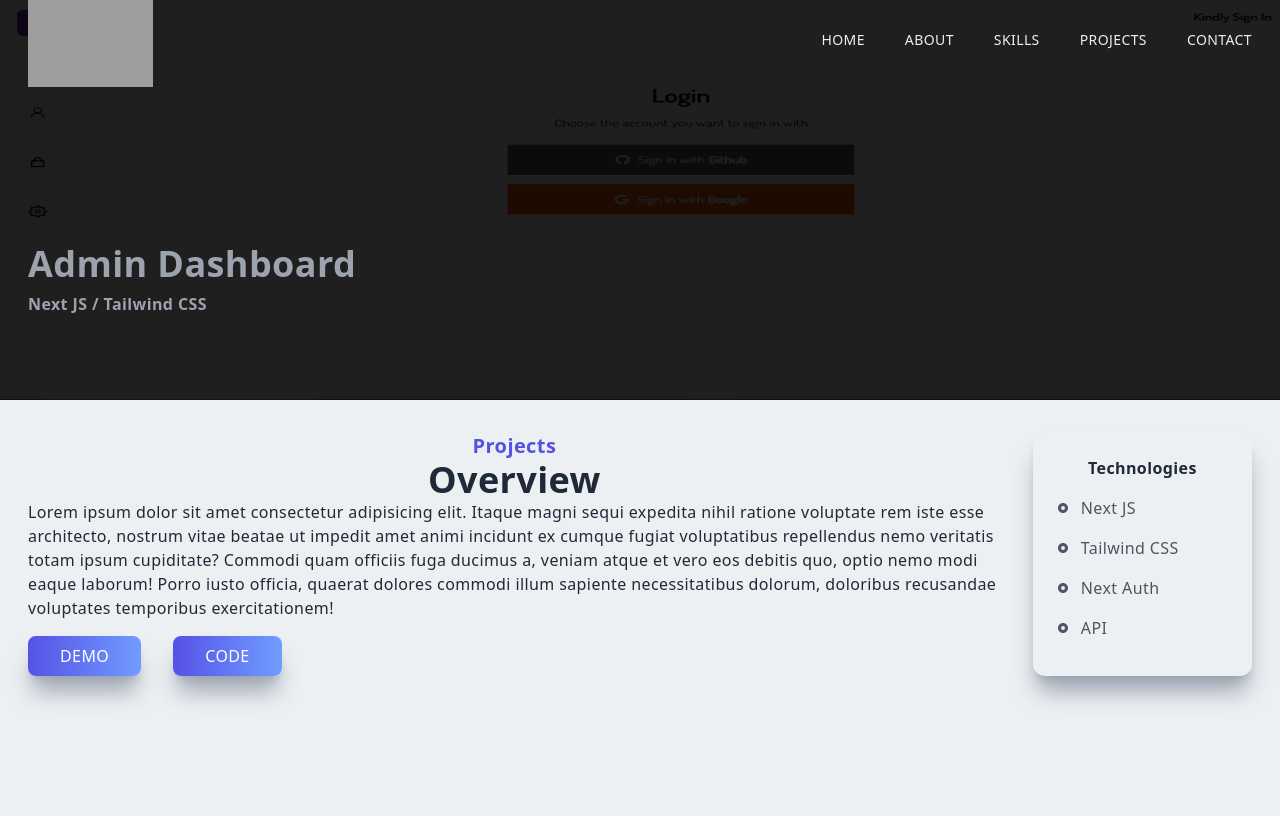
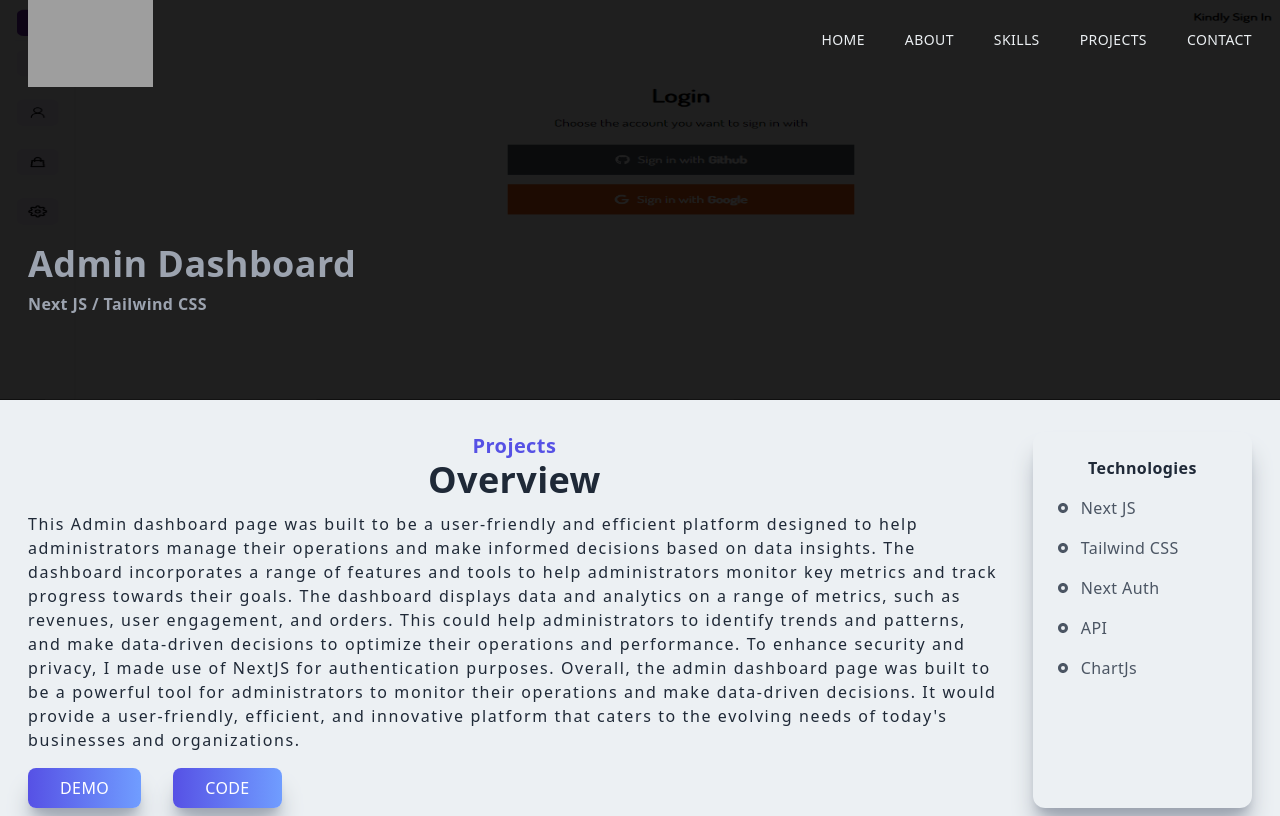
Before and after one commit to babyKokoDev/Portfolio-Website, a Next.js app: page /Dashboard in a window 1280 px wide. Built offline with nearby package versions, Linux system fonts and the light colour scheme; grey boxes are pictures that could not be loaded.

Commit message:
projects

```diff
--- a/pages/Bank.jsx
+++ b/pages/Bank.jsx
@@ -19,7 +19,7 @@ const Bank = () => {
             <div className='col-span-4'>
                 <p className='text-center text-xl text-[#5651e5] font-semibold'>Projects</p>
                 <h2 className='text-center'>Overview</h2>
-                <p>This bank application was built to be user-friendly and intuitive, allowing customers to access a variety of banking services easily. These services include the ability to open and manage accounts, transfer funds, pay bills, add cards, exchange currency and add saving goals. For every transaction made, a receipt is generated that will allow the user to download and print the transaction details. I made it possible for two or more users to tranfer money to one another if created within the same local storage. I implemented local storage to store users information. The settings section is also there where a user can update or change his original information. I made use of currency exchange API for fetching the current rates of currency pairs.</p>
+                <p className='tracking-widest mt-3'>This bank application was built to be user-friendly and intuitive, allowing customers to access a variety of banking services easily. These services include the ability to open and manage accounts, transfer funds, pay bills, add cards, exchange currency and add saving goals. For every transaction made, a receipt is generated that will allow the user to download and print the transaction details. I made it possible for two or more users to tranfer money to one another if created within the same local storage. I implemented local storage to store users information. The settings section is also there where a user can update or change his original information. I made use of currency exchange API for fetching the current rates of currency pairs.</p>
                 <button className='px-8 py-2 mt-4 mr-8'>Demo</button>
                 <button className='px-8 py-2 mt-4'>Code</button>
             </div>
--- a/pages/Dashboard.jsx
+++ b/pages/Dashboard.jsx
@@ -19,7 +19,7 @@ const Dashboard = () => {
           <div className='col-span-4'>
               <p className='text-center text-xl text-[#5651e5] font-semibold'>Projects</p>
               <h2 className='text-center'>Overview</h2>
-              <p>Lorem ipsum dolor sit amet consectetur adipisicing elit. Itaque magni sequi expedita nihil ratione voluptate rem iste esse architecto, nostrum vitae beatae ut impedit amet animi incidunt ex cumque fugiat voluptatibus repellendus nemo veritatis totam ipsum cupiditate? Commodi quam officiis fuga ducimus a, veniam atque et vero eos debitis quo, optio nemo modi eaque laborum! Porro iusto officia, quaerat dolores commodi illum sapiente necessitatibus dolorum, doloribus recusandae voluptates temporibus exercitationem!</p>
+              <p className='tracking-widest mt-3'>This Admin dashboard page was built to be a user-friendly and efficient platform designed to help administrators manage their operations and make informed decisions based on data insights. The dashboard incorporates a range of features and tools to help administrators monitor key metrics and track progress towards their goals. The dashboard displays data and analytics on a range of metrics, such as revenues, user engagement, and orders. This could help administrators to identify trends and patterns, and make data-driven decisions to optimize their operations and performance. To enhance security and privacy, I made use of NextJS for authentication purposes. Overall, the admin dashboard page was built to be a powerful tool for administrators to monitor their operations and make data-driven decisions. It would provide a user-friendly, efficient, and innovative platform that caters to the evolving needs of today's businesses and organizations.</p>
               <button className='px-8 py-2 mt-4 mr-8'>Demo</button>
               <button className='px-8 py-2 mt-4'>Code</button>
           </div>
@@ -31,6 +31,7 @@ const Dashboard = () => {
                   <p className='text-gray-600 py-2 flex items-center'><RiRadioButtonFill className='pr-1 mr-2' /> Tailwind CSS</p>
                   <p className='text-gray-600 py-2 flex items-center'><RiRadioButtonFill className='pr-1 mr-2' /> Next Auth</p>
                   <p className='text-gray-600 py-2 flex items-center'><RiRadioButtonFill className='pr-1 mr-2' /> API</p>
+                  <p className='text-gray-600 py-2 flex items-center'><RiRadioButtonFill className='pr-1 mr-2' /> ChartJs</p>
                 </div>
              </div>
           </div>
--- a/pages/Restaurant.jsx
+++ b/pages/Restaurant.jsx
@@ -19,7 +19,7 @@ const Restaurant = () => {
             <div className='col-span-4'>
                 <p className='text-center text-xl text-[#5651e5] font-semibold'>Projects</p>
                 <h2 className='text-center'>Overview</h2>
-                <p>Lorem ipsum dolor sit amet consectetur adipisicing elit. Itaque magni sequi expedita nihil ratione voluptate rem iste esse architecto, nostrum vitae beatae ut impedit amet animi incidunt ex cumque fugiat voluptatibus repellendus nemo veritatis totam ipsum cupiditate? Commodi quam officiis fuga ducimus a, veniam atque et vero eos debitis quo, optio nemo modi eaque laborum! Porro iusto officia, quaerat dolores commodi illum sapiente necessitatibus dolorum, doloribus recusandae voluptates temporibus exercitationem!</p>
+                <p className='tracking-widest mt-3'>This is typically an African food delivery application built to be a user-friendly and efficient platform designed to provide customers with a seamless and convenient food delivery experience. The application allows customers to browse menus, place orders, and make payments online using paystack, all from the comfort of their homes or workplaces. Overall, this food delivery application was built to be a powerful tool for enhancing the food delivery experience for customers and optimizing delivery operations for food delivery companies. It provides a user-friendly, efficient, and innovative platform that caters to the evolving needs of today's customers.</p>
                 <button className='px-8 py-2 mt-4 mr-8'>Demo</button>
                 <button className='px-8 py-2 mt-4'>Code</button>
             </div>
--- a/pages/Todo.jsx
+++ b/pages/Todo.jsx
@@ -19,7 +19,7 @@ const Todo = () => {
           <div className='col-span-4'>
               <p className='text-center text-xl text-[#5651e5] font-semibold'>Projects</p>
               <h2 className='text-center'>Overview</h2>
-              <p>Lorem ipsum dolor sit amet consectetur adipisicing elit. Itaque magni sequi expedita nihil ratione voluptate rem iste esse architecto, nostrum vitae beatae ut impedit amet animi incidunt ex cumque fugiat voluptatibus repellendus nemo veritatis totam ipsum cupiditate? Commodi quam officiis fuga ducimus a, veniam atque et vero eos debitis quo, optio nemo modi eaque laborum! Porro iusto officia, quaerat dolores commodi illum sapiente necessitatibus dolorum, doloribus recusandae voluptates temporibus exercitationem!</p>
+              <p className='tracking-widest mt-3'>Lorem ipsum dolor sit amet consectetur adipisicing elit. Itaque magni sequi expedita nihil ratione voluptate rem iste esse architecto, nostrum vitae beatae ut impedit amet animi incidunt ex cumque fugiat voluptatibus repellendus nemo veritatis totam ipsum cupiditate? Commodi quam officiis fuga ducimus a, veniam atque et vero eos debitis quo, optio nemo modi eaque laborum! Porro iusto officia, quaerat dolores commodi illum sapiente necessitatibus dolorum, doloribus recusandae voluptates temporibus exercitationem!</p>
               <button className='px-8 py-2 mt-4 mr-8'>Demo</button>
               <button className='px-8 py-2 mt-4'>Code</button>
           </div>
--- a/pages/Twitch.jsx
+++ b/pages/Twitch.jsx
@@ -19,7 +19,7 @@ const Twitch = () => {
           <div className='col-span-4'>
               <p className='text-center text-xl text-[#5651e5] font-semibold'>Projects</p>
               <h2 className='text-center'>Overview</h2>
-              <p>Lorem ipsum dolor sit amet consectetur adipisicing elit. Itaque magni sequi expedita nihil ratione voluptate rem iste esse architecto, nostrum vitae beatae ut impedit amet animi incidunt ex cumque fugiat voluptatibus repellendus nemo veritatis totam ipsum cupiditate? Commodi quam officiis fuga ducimus a, veniam atque et vero eos debitis quo, optio nemo modi eaque laborum! Porro iusto officia, quaerat dolores commodi illum sapiente necessitatibus dolorum, doloribus recusandae voluptates temporibus exercitationem!</p>
+              <p className='tracking-widest mt-3'>This twitch gaming application was built using Next Js and tailwind css. It was built in such a way that any user that wants to access it must sign up. I implemented Next Auth for sign up by providing two authentication providers which are Google and Github. Subsequently, I might add other providers like Facebook and Twitter. I embedded a youtube video to the application and created a lot of dummy API's for user data</p>
               <button className='px-8 py-2 mt-4 mr-8'>Demo</button>
               <button className='px-8 py-2 mt-4'>Code</button>
           </div>
--- a/pages/Weekaway.jsx
+++ b/pages/Weekaway.jsx
@@ -19,7 +19,7 @@ const Weekaway = () => {
           <div className='col-span-4'>
               <p className='text-center text-xl text-[#5651e5] font-semibold'>Projects</p>
               <h2 className='text-center'>Overview</h2>
-              <p>Lorem ipsum dolor sit amet consectetur adipisicing elit. Itaque magni sequi expedita nihil ratione voluptate rem iste esse architecto, nostrum vitae beatae ut impedit amet animi incidunt ex cumque fugiat voluptatibus repellendus nemo veritatis totam ipsum cupiditate? Commodi quam officiis fuga ducimus a, veniam atque et vero eos debitis quo, optio nemo modi eaque laborum! Porro iusto officia, quaerat dolores commodi illum sapiente necessitatibus dolorum, doloribus recusandae voluptates temporibus exercitationem!</p>
+              <p className='tracking-widest mt-3'>Lorem ipsum dolor sit amet consectetur adipisicing elit. Itaque magni sequi expedita nihil ratione voluptate rem iste esse architecto, nostrum vitae beatae ut impedit amet animi incidunt ex cumque fugiat voluptatibus repellendus nemo veritatis totam ipsum cupiditate? Commodi quam officiis fuga ducimus a, veniam atque et vero eos debitis quo, optio nemo modi eaque laborum! Porro iusto officia, quaerat dolores commodi illum sapiente necessitatibus dolorum, doloribus recusandae voluptates temporibus exercitationem!</p>
               <button className='px-8 py-2 mt-4 mr-8'>Demo</button>
               <button className='px-8 py-2 mt-4'>Code</button>
           </div>
```
